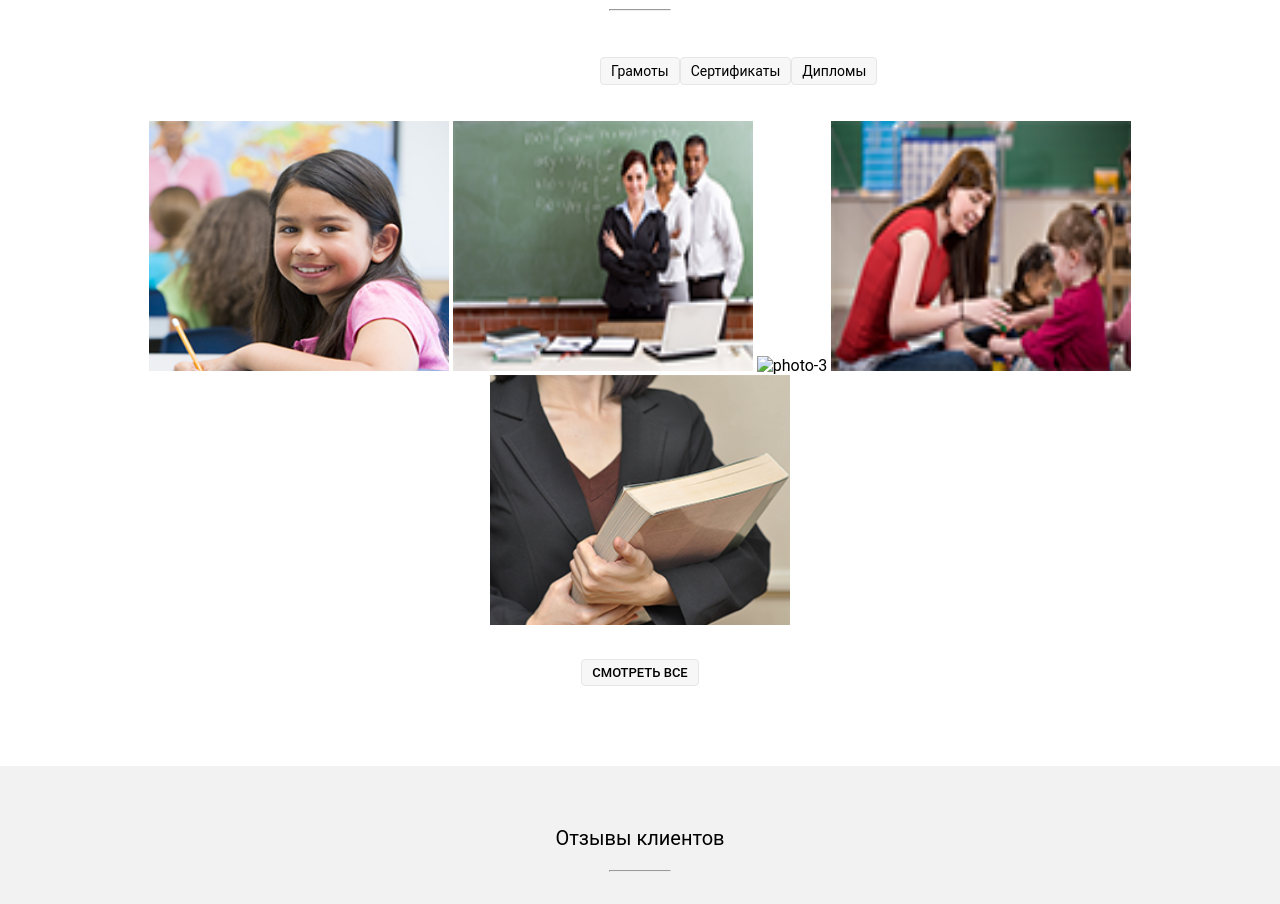
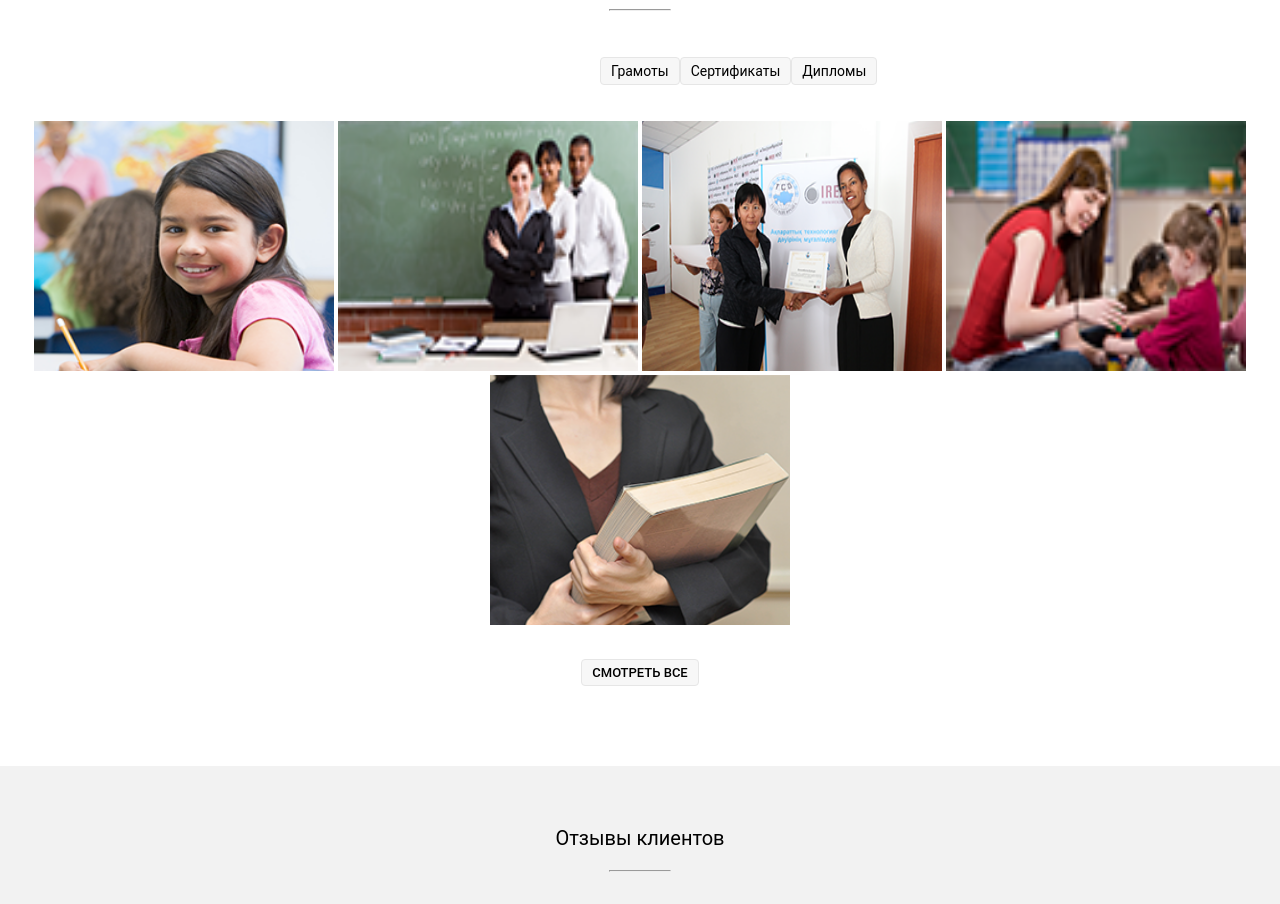
Before and after one commit to DYevheniia/tearcher, a plain HTML site: page index.html in a window 1280 px wide. Shown: the part 1660-2564 px from the top of the page. Drawn offline with Linux system fonts and the light colour scheme.

Commit message:
html and css

```diff
--- a/index.html
+++ b/index.html
@@ -103,7 +103,7 @@
             <div class="portfolio-photo">
                 <img src="img/shutterstock_12043774.png" alt="photo-1">
                 <img src="img/060214-teachers.png" alt="photo-2">
-                <img src="imgimg_9454.png" alt="photo-3">
+                <img src="img/_MG_9454.png" alt="photo-3">
                 <img src="img/_MG_0524.png" alt="photo-4">
                 <img src="img/Act-Like-a-Strict-Teacher-or-Head-Mistress-Step-7.png" alt="photo-5">
             </div>
```
Also changed, not shown: img/_MG_9454.png (renamed from img/IMG_9454.png).
